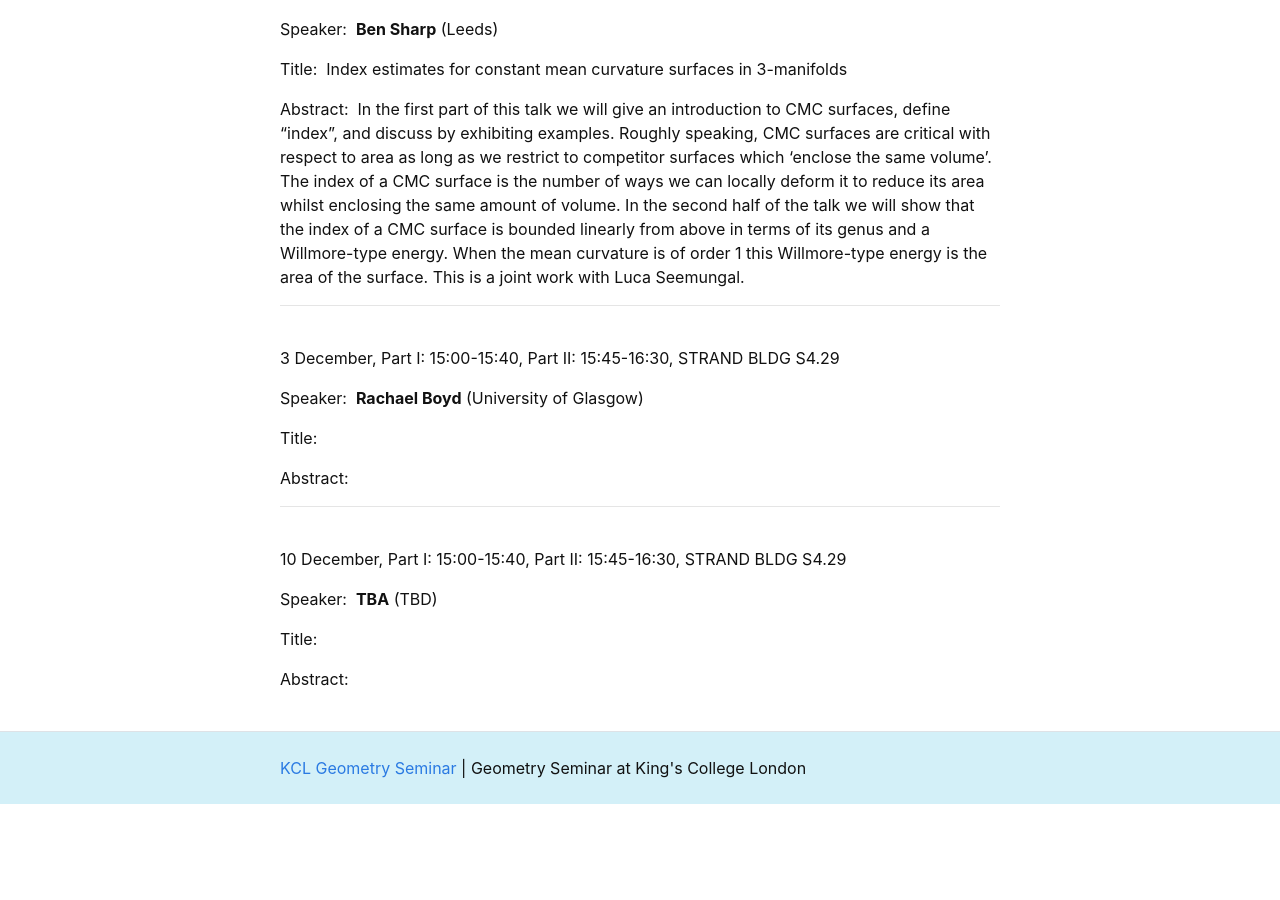
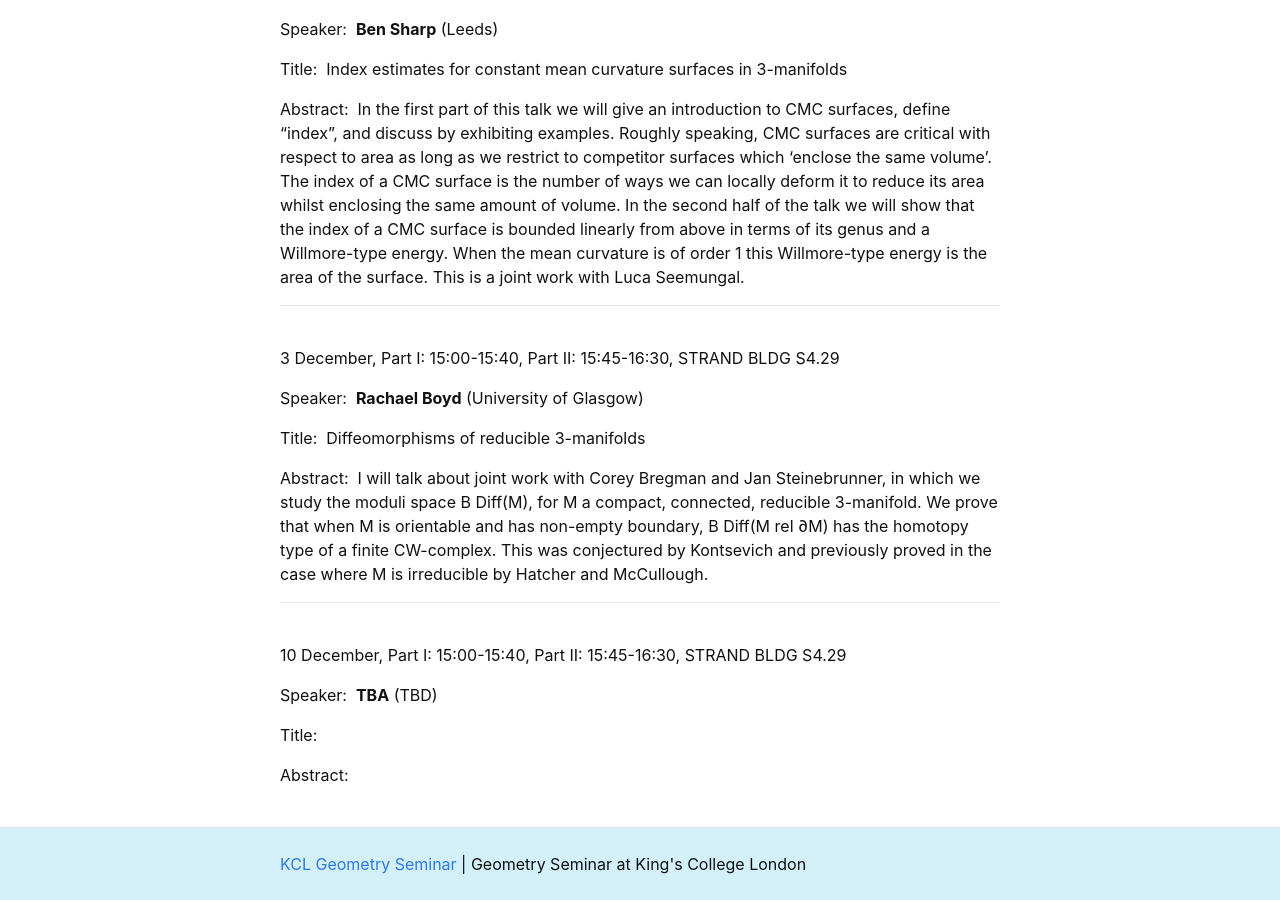
Before and after one commit to kcl-geometry-seminar/kcl-geometry-seminar.github.io, a Jekyll site: the page built from pages/index.md, in a window 1280 px wide and 900 px high, scrolled down 3673 px. Built offline with Jekyll 4.4.1, drawn with Linux system fonts in a browser that asks for light colours; formulas are drawn with MathJax 3; a script that is not in the unit is left out; before the commit the page ends 4477 px from its top, so only the background shows below that.

Commit message:
Update index.md
Added Rachael Boyd's talk.

```diff
--- a/pages/index.md
+++ b/pages/index.md
@@ -142,9 +142,9 @@ Abstract:&nbsp; In the first part of this talk we will give an introduction to C
 
 Speaker:&nbsp; **Rachael Boyd** (University of Glasgow)
 
-Title:&nbsp;
+Title:&nbsp; Diffeomorphisms of reducible 3-manifolds
 
-Abstract:&nbsp;
+Abstract:&nbsp; I will talk about joint work with Corey Bregman and Jan Steinebrunner, in which we study the moduli space B Diff(M), for M a compact, connected, reducible 3-manifold. We prove that when M is orientable and has non-empty boundary, B Diff(M rel ∂M) has the homotopy type of a finite CW-complex. This was conjectured by Kontsevich and previously proved in the case where M is irreducible by Hatcher and McCullough.
 
 ---------------------------------------------------------
 <br />
```
